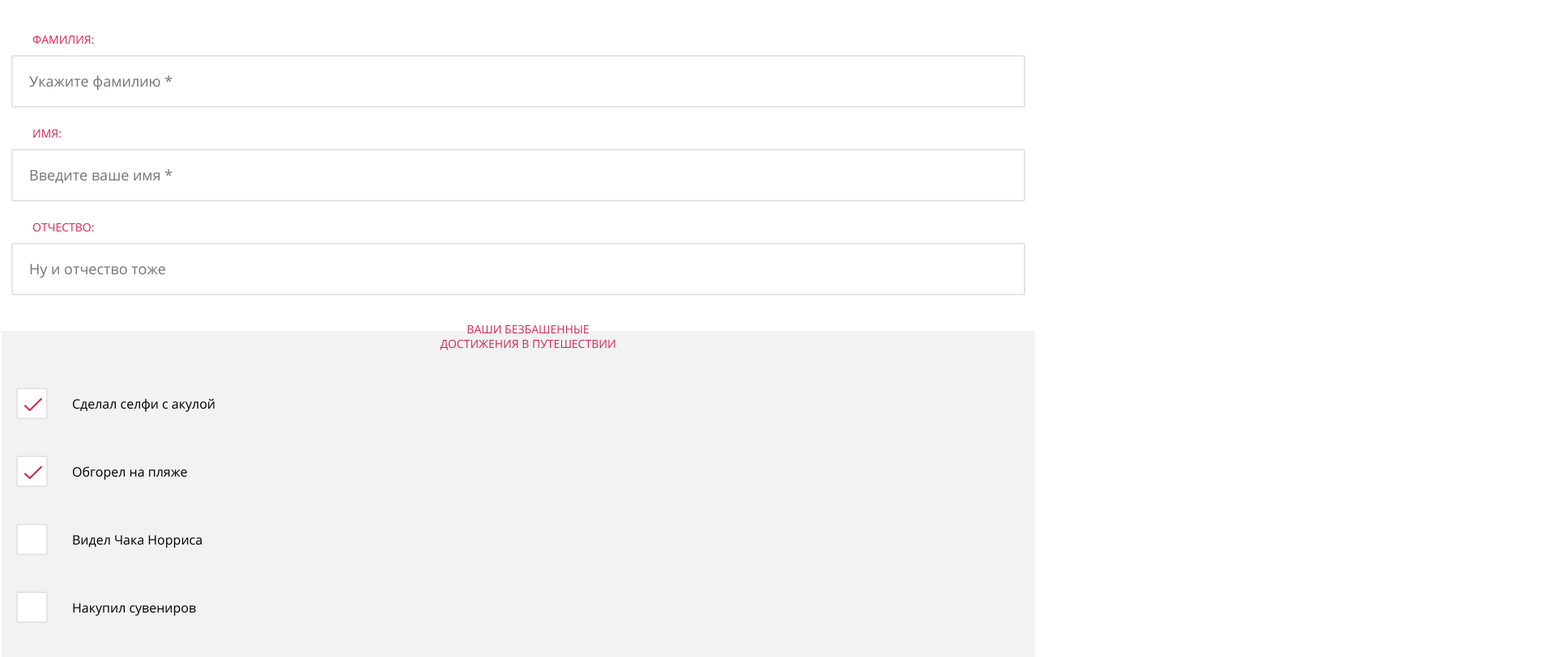
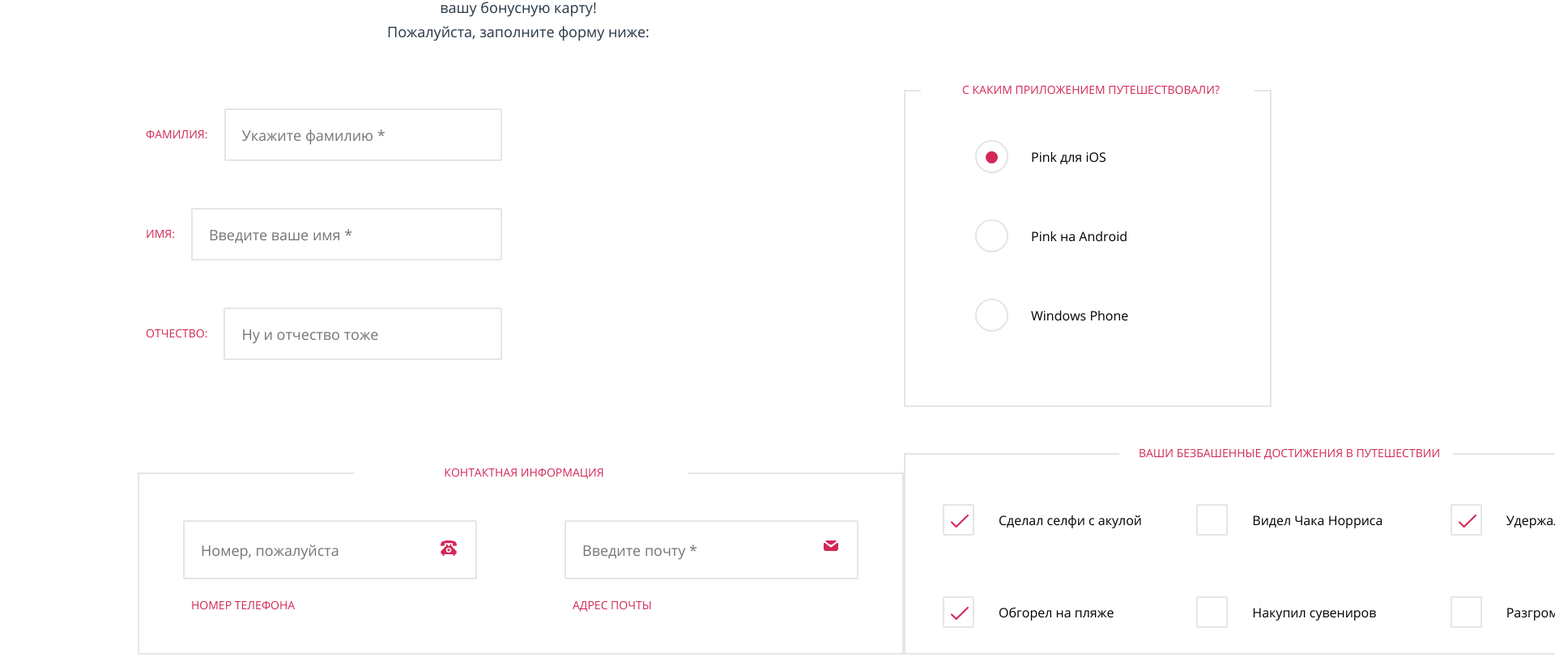
Before and after one commit to htmlacademy-adaptive/1239573-pink-25, a website: page source/form.html in a window 1280 px wide. Shown: the part 445-1257 px from the top of the page at 81% size, 1920 px wide, since content can reach past the window. Drawn offline with nearby package versions, Linux system fonts and the light colour scheme; files that its build step writes are made by us from their sources.

Commit message:
Закончил адаптивную верстку

```diff
--- a/source/form.html
+++ b/source/form.html
@@ -31,8 +31,8 @@
         <h1 class="contest-promo__title">Конкурс на самое безбашенное путешествие с Пинк</h1>
       </div>
       <p class="contest-promo__slogan">Поделитесь своей историей и получите шанс выиграть ценный приз — 1000 миль на
-        вашу
-        бонусную карту!</p>
+        вашу бонусную карту!</p>
+      <p class="contest-promo__slogan contest-promo__slogan--second">Пожалуйста, заполните форму ниже:</p>
     </section>
     <form class="contest-form" action="https://echo.htmlacademy.ru">
       <fieldset class="contest-form__group contest-form__name">
@@ -58,34 +58,35 @@
           <input class="contest-form__checkbox" type="checkbox" name="checkbox-1" id="checkbox-1" checked>
           <label class="contest-form__achievement-label" for="checkbox-1">Сделал селфи с акулой</label>
         </p>
-        <p class="contest-form__achievement-item">
+        <p class="contest-form__achievement-item contest-form__achievement-item-beach">
           <input class="contest-form__checkbox" type="checkbox" name="checkbox-2" id="checkbox-2" checked>
           <label class="contest-form__achievement-label" for="checkbox-2">Обгорел на пляже</label>
         </p>
-        <p class="contest-form__achievement-item">
+        <p class="contest-form__achievement-item contest-form__achievement-item-chack-norris">
           <input class="contest-form__checkbox" type="checkbox" name="checkbox-3" id="checkbox-3">
           <label class="contest-form__achievement-label" for="checkbox-3">Видел Чака Норриса</label>
         </p>
-        <p class="contest-form__achievement-item">
+        <p class="contest-form__achievement-item contest-form__achievement-item-souvenir">
           <input class="contest-form__checkbox" type="checkbox" name="checkbox-4" id="checkbox-4">
           <label class="contest-form__achievement-label" for="checkbox-4">Накупил сувениров</label>
         </p>
-        <p class="contest-form__achievement-item">
+        <p class="contest-form__achievement-item contest-form__achievement-item-tower">
           <input class="contest-form__checkbox" type="checkbox" name="checkbox-5" id="checkbox-5" checked>
           <label class="contest-form__achievement-label" for="checkbox-5">Удержал башню</label>
         </p>
-        <p class="contest-form__achievement-item">
+        <p class="contest-form__achievement-item contest-form__achievement-item-hotel">
           <input class="contest-form__checkbox" type="checkbox" name="checkbox-6" id="checkbox-6">
           <label class="contest-form__achievement-label" for="checkbox-6">Разгромил отель</label>
         </p>
       </fieldset>
-      <fieldset class="contest-form__group contest-form__name">
-        <div class="contest-form__name-item">
-          <label class="contest-form__label" for="phone">Номер телефона</label>
+      <fieldset class="contest-form__group contest-form__contact">
+        <legend class="contest-form__label contest-form__label-contact">Контактная информация</legend>
+        <div class="contest-form__name-item contest-form__name-item-contact">
+          <label class="contest-form__label contest-form__label-contact-phone" for="phone">Номер телефона</label>
           <input class="contest-form__input" type="tel" name="phone" id="phone" placeholder="Номер, пожалуйста">
         </div>
-        <div class="contest-form__name-item">
-          <label class="contest-form__label" for="email">Адрес почты</label>
+        <div class="contest-form__name-item contest-form__name-item-contact contest-form__name-item-contact-mail">
+          <label class="contest-form__label contest-form__label-contact-mail" for="email">Адрес почты</label>
           <input class="contest-form__input" type="email" name="email" id="email" placeholder="Введите почту *">
         </div>
       </fieldset>
@@ -105,7 +106,7 @@
         </div>
       </fieldset>
       <fieldset class="contest-form__group contest-form__comment">
-        <legend class="contest-form__label">Опишите свои эмоции</legend>
+        <legend class="contest-form__label contest-form__label-comment">Опишите свои эмоции</legend>
         <textarea class="contest-form__comment-text"
           placeholder="Можно прям в красках, не стесняясь в выражениях"></textarea>
       </fieldset>
--- a/source/less/blocks/contest.less
+++ b/source/less/blocks/contest.less
@@ -1,8 +1,9 @@
 .contest-promo__header {
   background-color: @dark-blue;
-  background-image: url("../../img/back-mobile.jpg");
+  background-image: url("../img/back-mobile.jpg");
   background-size: cover;
   padding: 36px 20px 51px 20px;
+  margin-bottom: 55px;
 }
 
 .contest-promo__title {
@@ -13,28 +14,33 @@
   margin: auto;
   text-align: center;
   line-height: 32px;
-  max-width: 300px;
+  width: 280px;
 }
 
 .contest-promo__slogan {
-  font-weight: 420;
+  font-weight: 400;
   font-size: 14px;
   color: @dark-blue;
-  padding: 54px 20px 0 20px;
   line-height: 30px;
-  max-width: 400px;
+  width: 280px;
   text-align: center;
+  margin: auto;
 }
 
-.contest__form {
+.contest-promo__slogan--second {
+  display: none;
+}
+
+.contest-form {
   display: flex;
   flex-direction: column;
-  margin: 0;
-  padding: 0;
+  margin-top: 55px;
 }
 
 .contest-form__group {
   border: 0;
+  width: 280px;
+  margin: auto;
 }
 
 .contest-form__name-item {
@@ -62,6 +68,10 @@
   font-size: 18px;
   color: @basic-black;
   font-family: inherit;
+}
+
+.contest-form__label-contact {
+  display: none;
 }
 
 .contest-form__comment {
@@ -123,7 +133,7 @@
 .contest-form__label-devices,
 .contest-form__label-achievement {
   text-align: center;
-  max-width: 220px;
+  width: 220px;
 }
 
 .contest-form__radio,
@@ -143,7 +153,7 @@
   padding-bottom: 20px;
 }
 
-.contest-form__radio + label::before {
+.contest-form__radio+label::before {
   content: "";
   position: absolute;
   width: 37px;
@@ -155,7 +165,7 @@
   top: 13px;
 }
 
-.contest-form__radio:checked + label::after {
+.contest-form__radio:checked+label::after {
   content: "";
   position: absolute;
   width: 15px;
@@ -171,7 +181,7 @@
   padding-left: 75px;
 }
 
-.contest-form__checkbox + label::before {
+.contest-form__checkbox+label::before {
   content: "";
   position: absolute;
   width: 35px;
@@ -183,7 +193,7 @@
   top: 14px;
 }
 
-.contest-form__checkbox:checked + label::after {
+.contest-form__checkbox:checked+label::after {
   content: "";
   position: absolute;
   background: url("../img/tick.svg");
@@ -192,3 +202,240 @@
   left: 16px;
   top: 27px;
 }
+
+@media (min-width: @tablet-width) {
+  .contest-promo__title {
+    font-size: 50px;
+    line-height: 68px;
+    width: 620px;
+  }
+
+  .contest-promo__slogan {
+    font-size: 18px;
+    width: 490px;
+  }
+
+  .contest-promo__slogan--second {
+    display: block;
+  }
+
+  .contest-form {
+    margin-top: 82px;
+  }
+
+  .contest-form__name-item {
+    flex-direction: row;
+    margin-bottom: 55px;
+    position: relative;
+  }
+
+  .contest-form__name-item-contact {
+    flex-direction: column-reverse;
+    margin: 40px 60px;
+
+  }
+
+  .contest-form__label {
+    margin-right: 20px;
+  }
+
+  .contest-form__input {
+    flex-grow: 1;
+  }
+
+  .contest-form__group {
+    width: 640px;
+  }
+
+  .contest-form__name {
+    order: -1;
+  }
+
+  .contest-form__group {
+    margin-bottom: 65px;
+    background-color: @basic-white;
+  }
+
+  .contest-form__devices {
+    order: 0;
+    border: 2px solid @light-grey;
+  }
+
+  .contest-form__devices-item,
+  .contest-form__achievement-item {
+    margin-left: 40px;
+  }
+
+  .contest-form__contact {
+    order: 1;
+    border: 2px solid @light-grey;
+    position: relative;
+
+  }
+
+  .contest-form__achievement {
+    order: 2;
+    border: 2px solid @light-grey;
+  }
+
+  .contest-form__button-wrapper {
+    order: 4;
+    flex-direction: row;
+    justify-content: space-between;
+    width: 640px;
+    margin: auto;
+    align-items: baseline;
+  }
+
+  .contest-form__button {
+    margin: 0;
+  }
+
+  .contest-form__comment {
+    order: 3;
+    border: 2px solid @light-grey;
+  }
+
+  .contest-form__label-devices,
+  .contest-form__label-achievement,
+  .contest-form__label-comment,
+  .contest-form__label-contact {
+    width: 400px;
+    padding-top: 8px;
+    text-align: center;
+  }
+
+  .contest-form__label-contact {
+    display: block;
+  }
+
+  .contest-form__label-contact-phone::before {
+    content: "";
+    position: absolute;
+    background-image: url(../img/phone-icon.svg);
+    background-repeat: no-repeat;
+    width: 20px;
+    height: 19px;
+    right: 25px;
+    top: 25px;
+  }
+
+  .contest-form__label-contact-mail::before {
+    content: "";
+    position: absolute;
+    background-image: url(../img/mail-icon.svg);
+    background-repeat: no-repeat;
+    width: 18px;
+    height: 13px;
+    right: 25px;
+    top: 25px;
+  }
+}
+
+@media (min-width: @desktop-width) {
+
+  .contest-promo {
+    margin-bottom: 40px;
+  }
+  .contest-promo__title {
+    width: 940px;
+  }
+
+  .contest-promo__slogan {
+    width: 760px;
+  }
+
+  .contest-form {
+    display: grid;
+    grid-template-columns: 1fr 1fr;
+    width: 940px;
+    margin: auto;
+  }
+
+  .contest-form__group {
+    margin: 0;
+    padding: 0;
+  }
+
+  .contest-form__name,
+  .contest-form__devices {
+    width: 450px;
+  }
+
+  .contest-form__contact,
+  .contest-form__achievement,
+  .contest-form__comment,
+  .contest-form__button-wrapper {
+    display: flex;
+    flex-direction: row;
+    grid-column: 1 / 3;
+    width: 940px;
+  }
+
+  .contest-form__label {
+    padding-left: 10px;
+  }
+
+  .contest-form__name-item {
+    margin-bottom: 58px;
+  }
+
+  .contest-form__devices-item {
+    margin-left: 80px;
+    margin-top: 30px;
+  }
+
+  .contest-form__name {
+    padding-top: 40px;
+  }
+
+  .contest-form__devices {
+    padding-left: 0;
+  }
+
+  .contest-form__contact {
+    margin-top: 64px;
+  }
+
+
+  .contest-form__achievement-item {
+    margin-left: 40px;
+    margin-top: 30px;
+  }
+
+  .contest-form__name-item-contact {
+    margin: 40px 54px;
+    width: 363px;
+  }
+
+  .contest-form__achievement {
+    display: grid;
+    grid-template-columns: 1fr 1fr 1fr;
+  }
+
+  .contest-form__achievement,
+  .contest-form__comment,
+  .contest-form__button-wrapper {
+    margin-top: 40px;
+  }
+
+  .contest-form__achievement-item-chack-norris {
+    order: 0;
+  }
+
+  .contest-form__achievement-item-tower {
+    order: 1;
+  }
+
+  .contest-form__achievement-item-beach {
+    order: 2;
+  }
+
+  .contest-form__achievement-item-souvenir {
+    order: 3;
+  }
+
+  .contest-form__achievement-item-hotel {
+    order: 4;
+  }
+}
```
Also changed, not shown: source/img/mail-icon.svg (added), source/img/phone-icon.svg (added).
